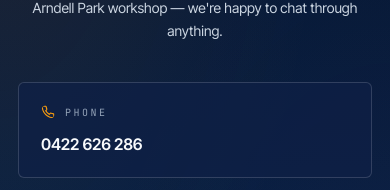
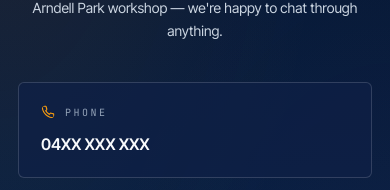
Before and after one commit to defthrets/strikeprint-quote, a React (Vite) app: page / in a window 390 px wide. Shown: the part 6134-6324 px from the top of the page. Built offline with nearby package versions, Linux system fonts and the light colour scheme; no server answers.

Commit message:
security: redact exposed secrets, IPs, phone numbers, and keys

```diff
--- a/src/GetQuoteButton.jsx
+++ b/src/GetQuoteButton.jsx
@@ -18,8 +18,8 @@ const BRAND = {
   boltGrad:       'linear-gradient(135deg, #f59a10, #f0601f, #fad905)'
 };
 
-const PHONE_TEL = '0422626286';
-const PHONE_DISPLAY = '0422 626 286';
+const PHONE_TEL = '04XXXXXXXX';
+const PHONE_DISPLAY = '04XX XXX XXX';
 const EMAIL = 'info@strikeprint.com.au';
 
 export default function GetQuoteButton({ className = '' }) {
--- a/src/services-meta.js
+++ b/src/services-meta.js
@@ -127,7 +127,7 @@ export const HERO_DEFAULTS = {
 };
 
 export const CONTACT_DEFAULTS = {
-  phone:   '0422 626 286',
+  phone:   '04XX XXX XXX',
   email:   'info@strikeprint.com.au',
   // Multi-line — rendered with white-space: pre-line on the homepage so
   // a literal \n becomes a line break (e.g. street + suburb on two lines)
```
